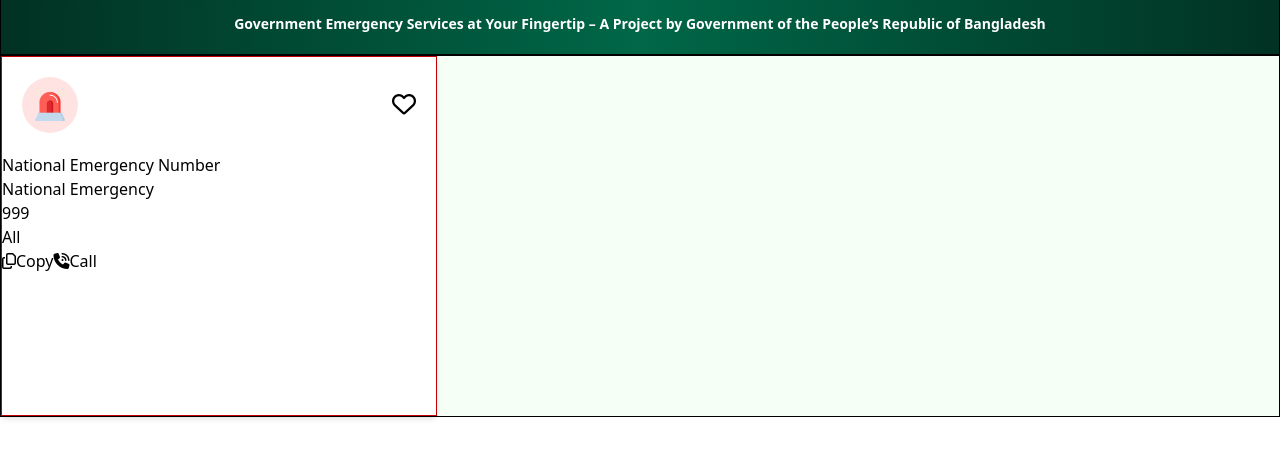
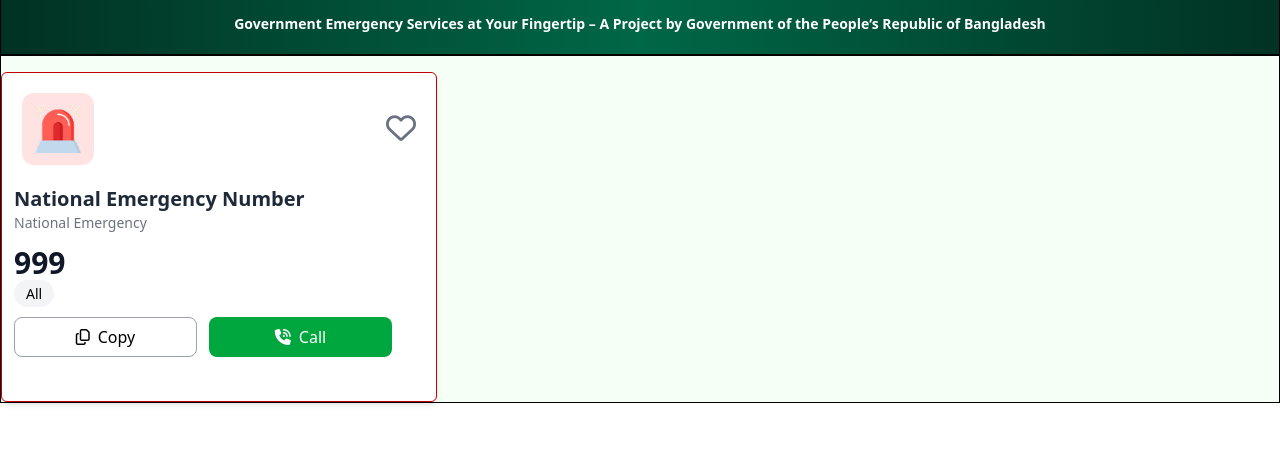
Before and after one commit to wajidulkhan/assignment-5, a plain HTML site: page index.html in a window 1280 px wide. Shown: the part 252-710 px from the top of the page. Drawn offline with nearby package versions, Linux system fonts and the light colour scheme; a web font is replaced by a local one.

Commit message:
Card ADD

```diff
--- a/index.html
+++ b/index.html
@@ -82,45 +82,50 @@
       <!-- Card -->
       <section class="border">
         <div
-          class="w-[436px] h-[360px] border border-red-700 bg-white shadow-md"
+          class="w-[436px] h-[330px] border border-red-700 bg-white shadow-md mt-4 rounded-md"
         >
           <!-- card-logo -->
           <div class="flex justify-between items-center m-5">
-            <div class="p-3 bg-[#FFE3E2] rounded-full">
-              <img
-                class="h-[32px] w-[32px]"
-                src="./assets/emergency.png"
-                alt=""
-              />
+            <div class="p-3 bg-[#FFE3E2] rounded-xl">
+              <img class="h-12 w-12" src="./assets/emergency.png" alt="" />
             </div>
             <div>
-              <i class="fa-regular fa-heart text-2xl"></i>
+              <button
+                class="text-gray-500 hover:text-red-500 transition-colors duration-300"
+              >
+                <i class="fa-regular fa-heart text-3xl"></i>
+              </button>
             </div>
           </div>
 
-          <div>
-            <h3>National Emergency Number</h3>
-            <p>National Emergency</p>
+          <div class="mx-3">
+            <h3 class="text-xl font-bold text-gray-800">
+              National Emergency Number
+            </h3>
+            <p class="text-sm text-gray-500">National Emergency</p>
           </div>
 
-          <div>
-            <h3>999</h3>
-            <span>All</span>
+          <div class="mt-3 mx-3">
+            <h3 class="text-3xl font-bold text-gray-900">999</h3>
+            <span class="px-3 py-1 bg-gray-100 text-sm rounded-full">All</span>
           </div>
 
-          <div class="flex">
-            <!-- Button Right -->
-            <div>
-              <button>
-                <span><i class="fa-regular fa-copy"></i></span>Copy
-              </button>
-            </div>
-            <!-- Button Right -->
-            <div>
-              <button>
-                <span><i class="fa-solid fa-phone-volume"></i></span>Call
-              </button>
-            </div>
+          <div class="flex flex-col sm:flex-row items-center gap-3 mt-3 mx-3">
+            <!-- Copy Button -->
+            <button
+              class="flex items-center justify-center gap-2 py-2 px-4 border border-gray-400 rounded-lg w-full sm:w-[183px] h-[40px] hover:bg-gray-100 hover:shadow-md hover:scale-105 transition-all duration-300 ease-in-out"
+            >
+              <i class="fa-regular fa-copy"></i>
+              Copy
+            </button>
+
+            <!-- Call Button -->
+            <button
+              class="flex items-center justify-center gap-2 py-2 px-4 rounded-lg text-white bg-[#00a63e] w-full sm:w-[183px] h-[40px] hover:bg-green-700 hover:shadow-lg hover:scale-105 transition-all duration-300 ease-in-out"
+            >
+              <i class="fa-solid fa-phone-volume"></i>
+              Call
+            </button>
           </div>
         </div>
       </section>
```
